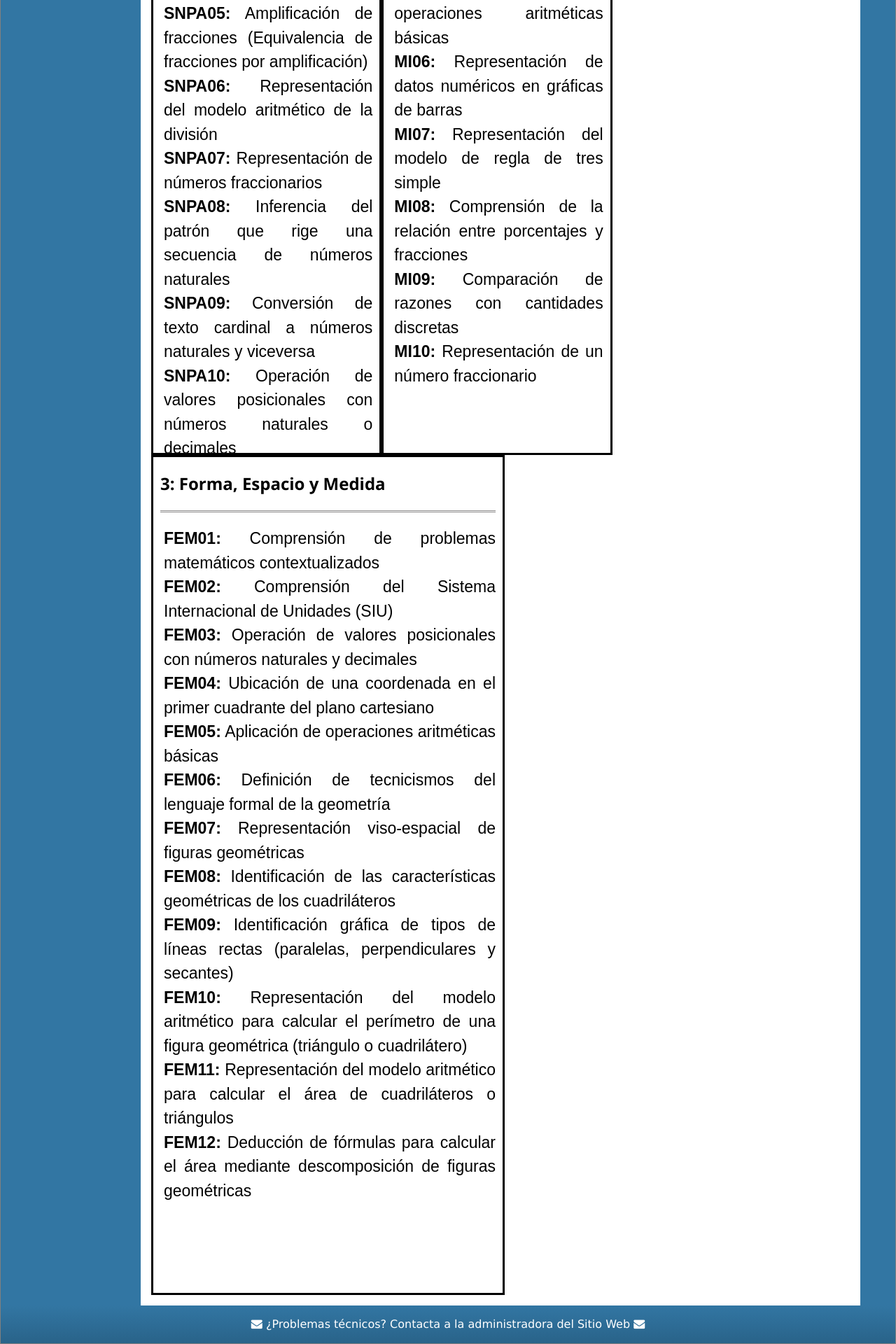
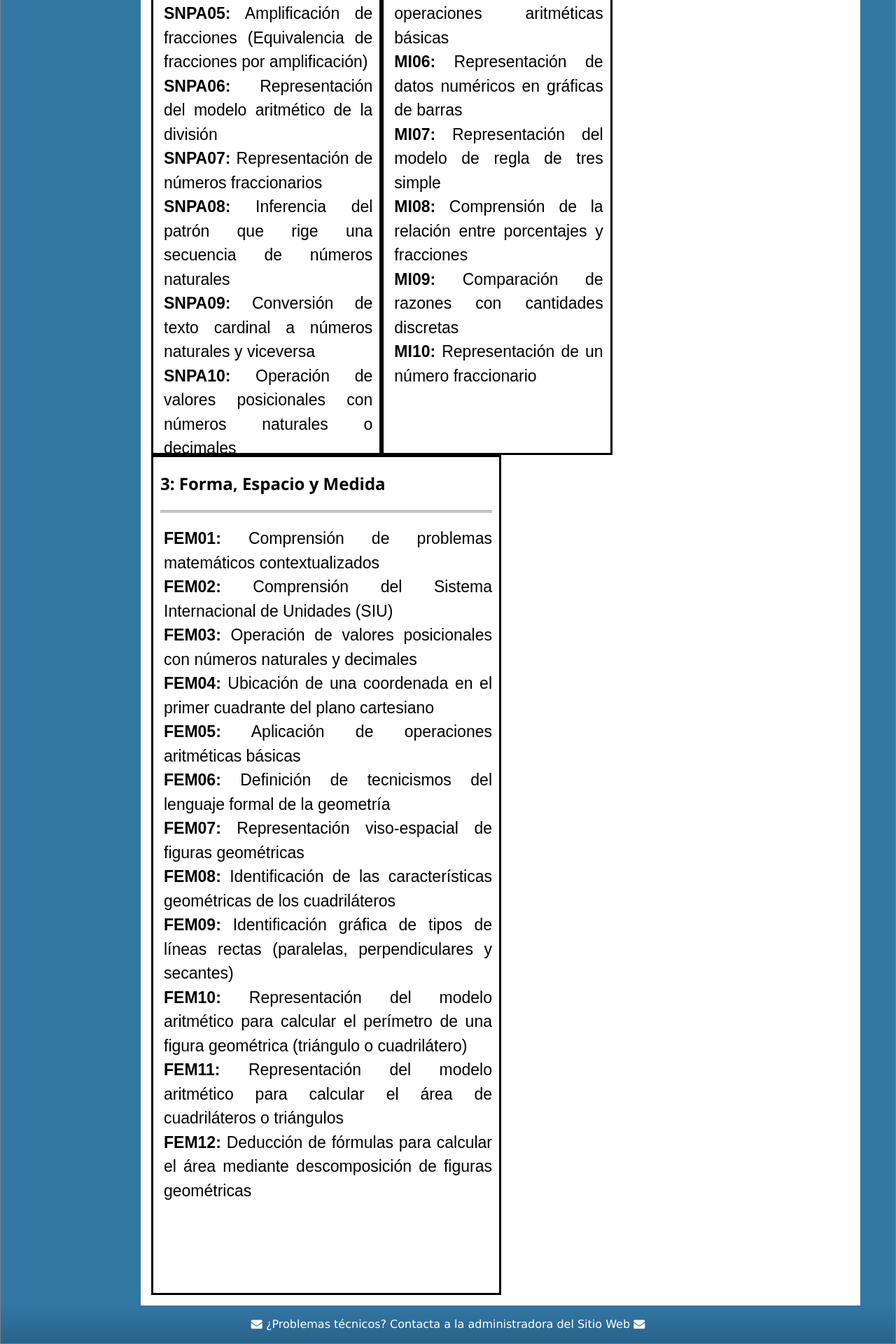
Before and after one commit to rimedie/rimedie.github.io, a Jekyll site: the page built from PLANEA-ELSEN_2015/1_HabilidadesEvaluadas.html, in a window 1280 px wide. Shown: the part 1575-3495 px from the top of the page at 70% size. Built offline with Jekyll 4.4.1, drawn with Linux system fonts in a browser that asks for light colours.

Commit message:
Update 1_HabilidadesEvaluadas.html

```diff
--- a/PLANEA-ELSEN_2015/1_HabilidadesEvaluadas.html
+++ b/PLANEA-ELSEN_2015/1_HabilidadesEvaluadas.html
@@ -48,7 +48,7 @@
 	    <p style="margin-left: 5px;"><b>MI09:</b> Comparación de razones con cantidades discretas </p>
 	    <p style="margin-left: 5px;"><b>MI10:</b> Representación de un número fraccionario</p>
 </div>
-  <div class="column right" style="text-align: justify; background: white;  height:1200px;  border: 3px solid black; width: 505px;">
+  <div class="column right" style="text-align: justify; background: white;  height:1200px;  border: 3px solid black; width: 500px;">
 	<h3><b>3: Forma, Espacio y Medida</b></h3>
 	   <hr class="style2">
 	    <p style="margin-left: 5px;"><b>FEM01:</b> Comprensión de problemas matemáticos contextualizados </p>
```
